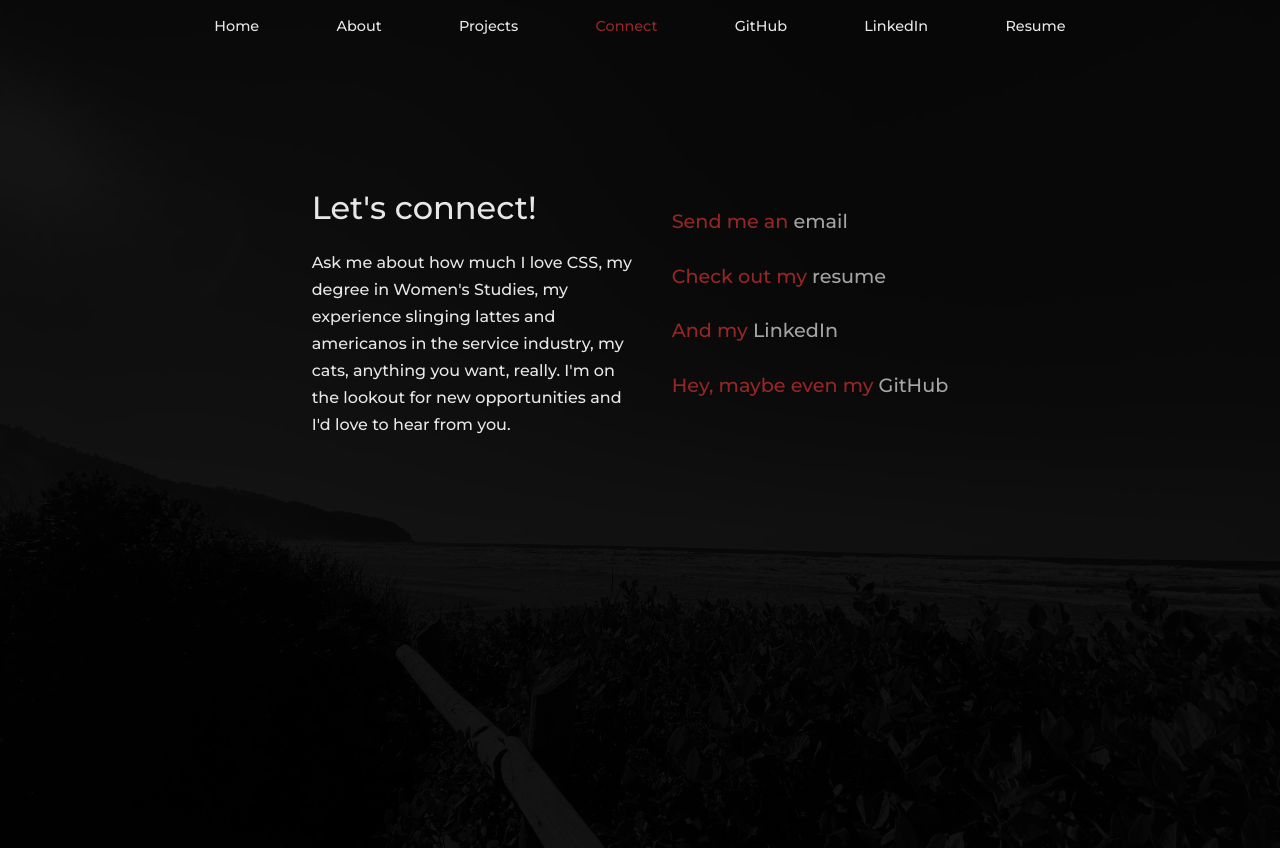
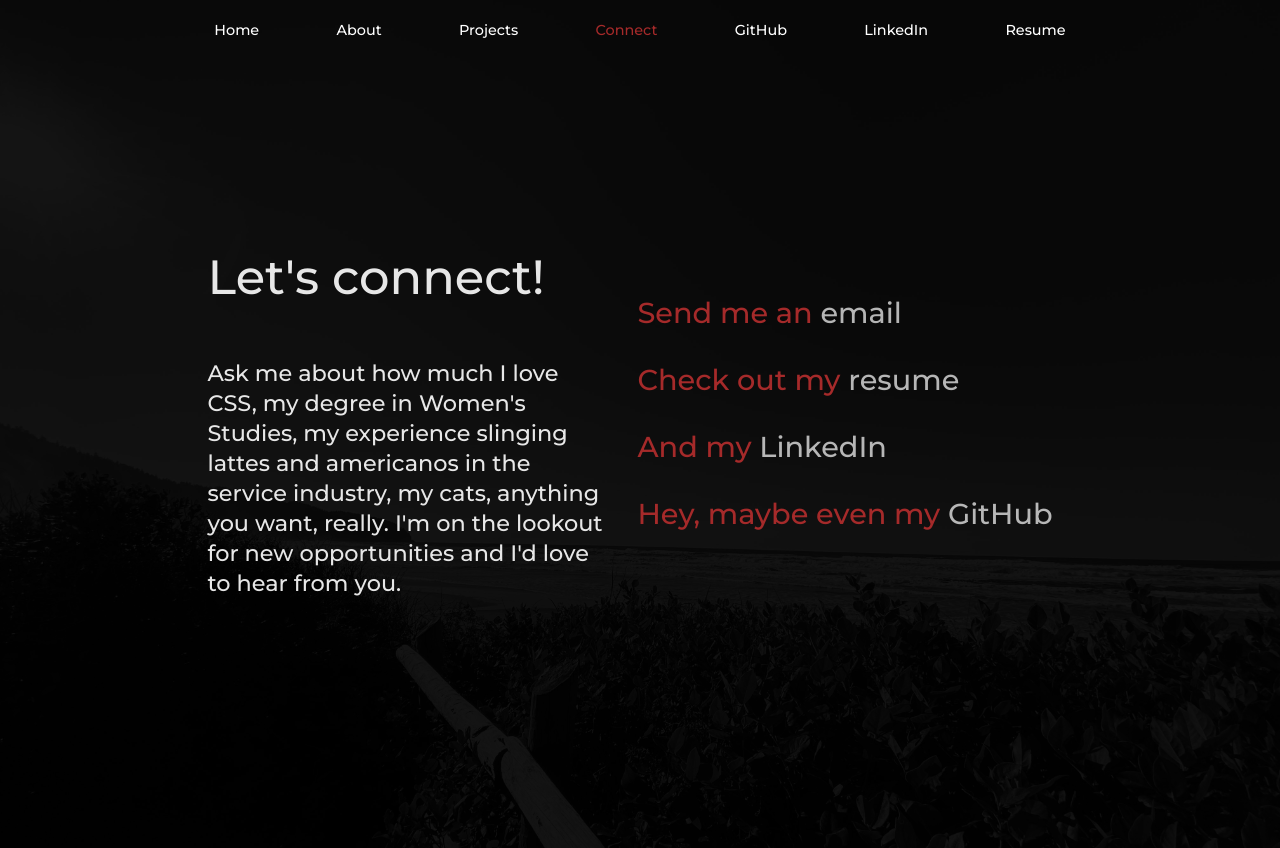
Before and after one commit to kathrynzaro/demo-portfolio, a React (Create React App) app: page /connect in a window 1280 px wide. Built offline with nearby package versions, Linux system fonts and the light colour scheme; a web font is replaced by a local one.

Commit message:
adds desktop media q to connect page

```diff
--- a/src/Components/ConnectPage/ConnectPage.css
+++ b/src/Components/ConnectPage/ConnectPage.css
@@ -1,3 +1,6 @@
+/* desktop */
+@media (min-width: 600px) {
+
   .connect-page {
     /* margin-top: 70px; */
     display: flex;
@@ -6,13 +9,14 @@
     align-content: center;
     align-items: center;
     justify-content: center;
-  padding: 100px 50px;
-  /* height: 100vh; */
+    padding: 50px 0 100px;
+    height: 100vh;
   }
 
   .left-section {
     padding: 30px;
-  height: 250px;
+    height: 350px;
+    width: 400px;
     display: flex;
     flex-direction: column;
     justify-content: space-between;
@@ -21,26 +25,23 @@
 
   .right-section {
     padding: 30px 50px 50px 0;
-  height: 250px;
   }
 
   h1 {
-  font-size: 2rem;
-  font-family: 'Montserrat', sans-serif;
+    font-size: 3rem;
     font-weight: 500;
     opacity: .9;
     margin: 0;
   }
 
   .connect-page p {
-  width: 330px;
     margin: 0px;
     /* font-size: 1.1rem; */
-  line-height: 27px;
+    line-height: 30px;
     font-weight: 500;
     color: white;
-  font-family: 'Montserrat', sans-serif;
     opacity: .9;
+    font-size: 1.4rem;
   }
 
   .right-section ul {
@@ -49,15 +50,15 @@ h1 {
     align-items: flex-start;
     justify-content: space-evenly;
     width: fit-content;
-  height: 100%;
+    height: 300px;
     margin: 0;
   }
 
   li {
-  font-size: 1.2rem;
+    font-size: 1.8rem;
     font-weight: 500;
     color: brown;
-  opacity: .9;
+  }
   }
 
   a {
@@ -71,4 +72,7 @@ a:hover {
   opacity: 1;
   transition: all 0.5s ease-in-out 0s;
   color: brown;
+  padding-bottom: 4px;
+  padding-right: 5px;
+  border-bottom: 1px solid white;
 }
```
Lines whose indentation alone changed are shown as unchanged.
